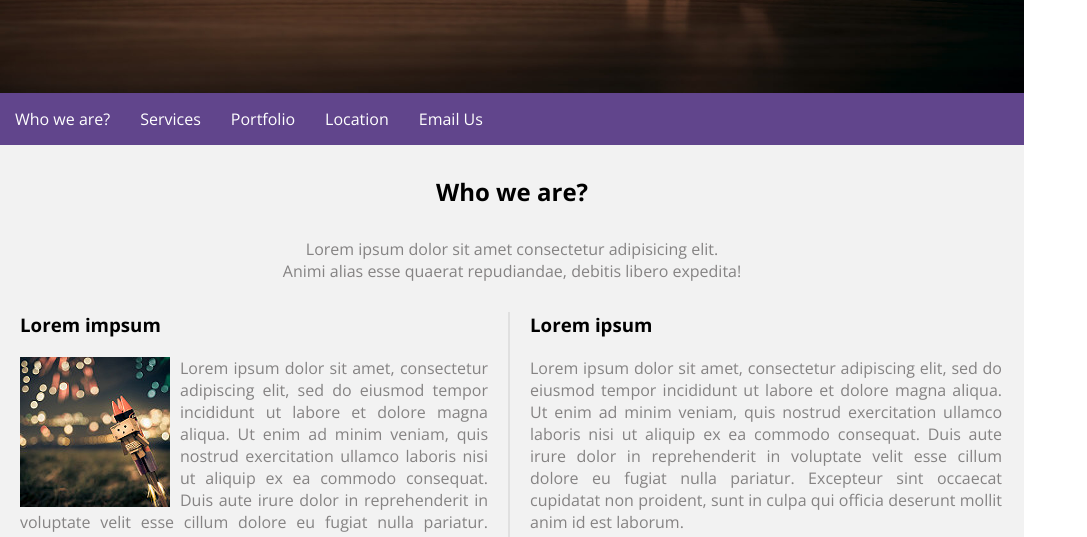
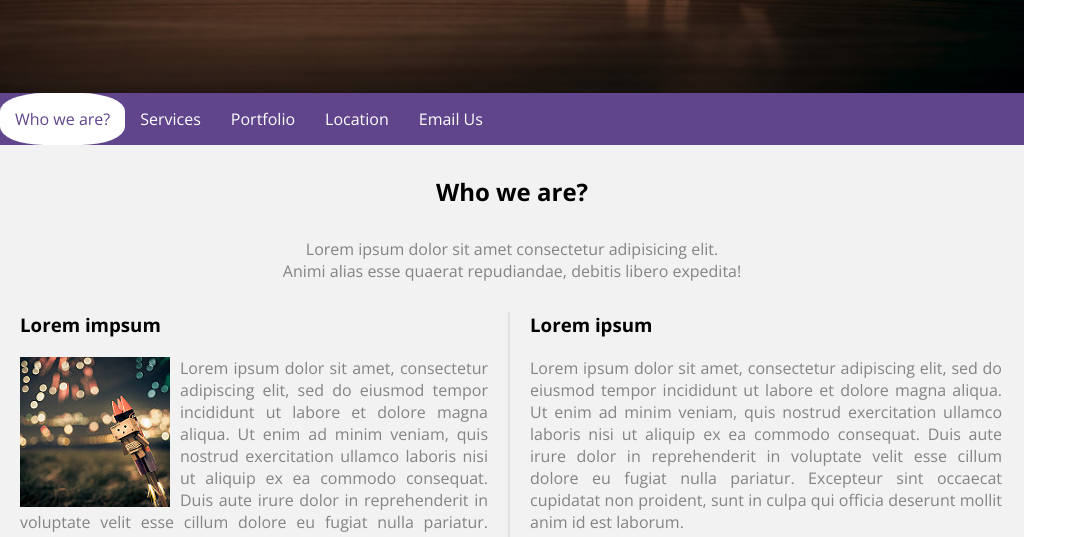
Before and after one commit to YaslokDev/Grupo4Entregable2, a plain HTML site: page index.html in a window 1280 px wide. In both pictures the pointer is over the link "Who we are?". Shown: the part 257-794 px from the top of the page, without its empty margins (0-1087 px from the left). Drawn offline with nearby package versions, Linux system fonts and the light colour scheme.

Commit message:
Añadido hover al nav

```diff
--- a/css/style.css
+++ b/css/style.css
@@ -58,6 +58,12 @@ nav ul li a {
   text-decoration: none;
   color: white;
   text-align: center;
+}
+
+nav ul li a:hover {
+  background: white;
+  color: #61458c;
+  border-radius: 35%;
 }
 
 #whoWeAre {
```
